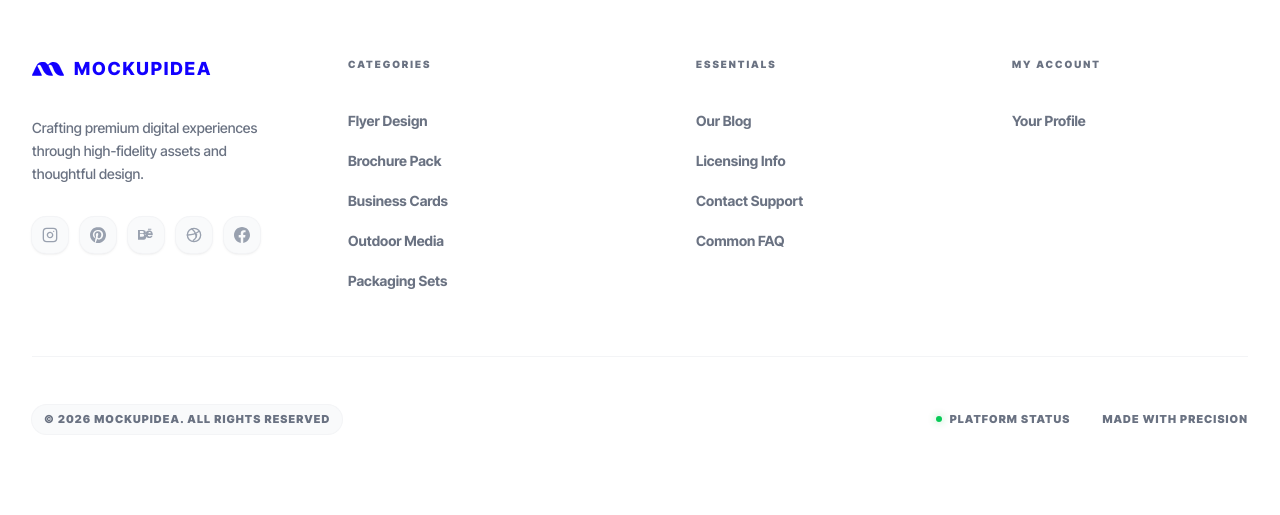
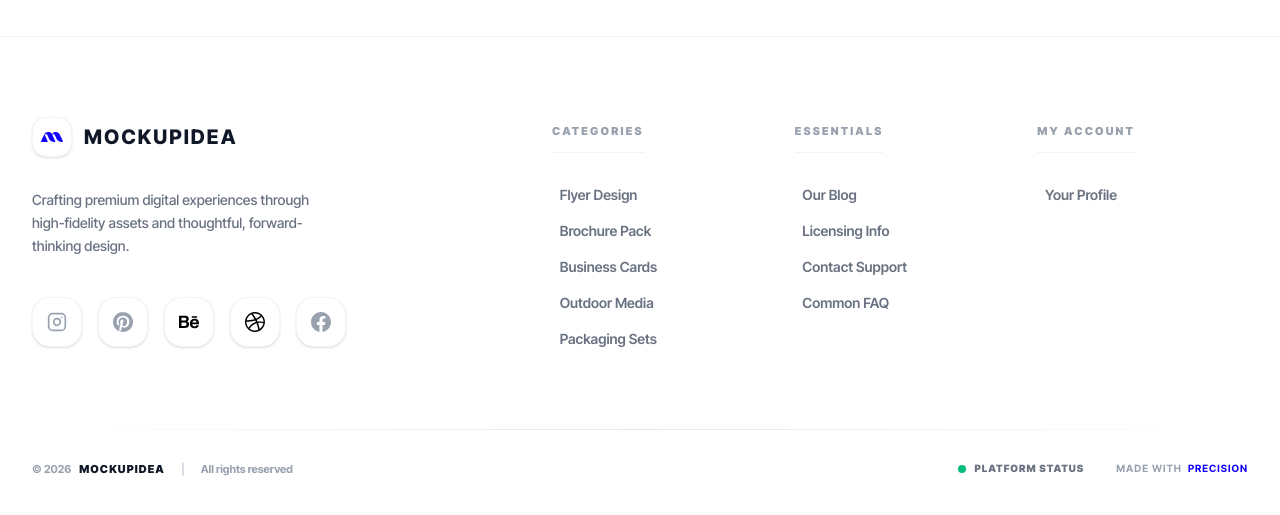
Before and after one commit to Bot444cyber/Monkframe_v2, a Next.js app in the folder frontend/: page / in a window 1280 px wide. Shown: the part 1513-2028 px from the top of the page. Before the commit the page ends 1995 px from the top, so only its background shows below. Built offline with nearby package versions, Linux system fonts and the light colour scheme; no server answers.

Commit message:
feat: implement footer component with social media links and brand icons

```diff
--- a/frontend/src/components/Footer.tsx
+++ b/frontend/src/components/Footer.tsx
@@ -7,19 +7,23 @@ import { useAuth } from '@/context/AuthContext';
 // ── Custom Brand Icons (High-Fidelity SVGs for premium look) ────────────────
 const SocialIcons = {
   Instagram: () => (
-    <svg viewBox="0 0 24 24" fill="none" stroke="currentColor" strokeWidth="2" strokeLinecap="round" strokeLinejoin="round" className="w-4 h-4"><rect x="2" y="2" width="20" height="20" rx="5" ry="5" /><path d="M16 11.37A4 4 0 1 1 12.63 8 4 4 0 0 1 16 11.37z" /><line x1="17.5" y1="6.5" x2="17.51" y2="6.5" /></svg>
+    <svg viewBox="0 0 24 24" fill="none" stroke="currentColor" strokeWidth="2" strokeLinecap="round" strokeLinejoin="round" className="w-4 h-4 md:w-5 md:h-5"><rect x="2" y="2" width="20" height="20" rx="5" ry="5" /><path d="M16 11.37A4 4 0 1 1 12.63 8 4 4 0 0 1 16 11.37z" /><line x1="17.5" y1="6.5" x2="17.51" y2="6.5" /></svg>
   ),
   Facebook: () => (
-    <svg viewBox="0 0 24 24" fill="currentColor" className="w-4 h-4"><path d="M24 12.073C24 5.404 18.627 0 12 0S0 5.404 0 12.073C0 18.1 4.388 23.094 10.125 24v-8.437H7.078v-3.49h3.047v-2.66c0-3.025 1.792-4.697 4.533-4.697 1.312 0 2.686.236 2.686.236v2.97h-1.513c-1.491 0-1.956.93-1.956 1.886v2.265h3.328l-.532 3.49h-2.796V24C19.612 23.094 24 18.1 24 12.073z" /></svg>
+    <svg viewBox="0 0 24 24" fill="currentColor" className="w-4 h-4 md:w-5 md:h-5"><path d="M24 12.073C24 5.404 18.627 0 12 0S0 5.404 0 12.073C0 18.1 4.388 23.094 10.125 24v-8.437H7.078v-3.49h3.047v-2.66c0-3.025 1.792-4.697 4.533-4.697 1.312 0 2.686.236 2.686.236v2.97h-1.513c-1.491 0-1.956.93-1.956 1.886v2.265h3.328l-.532 3.49h-2.796V24C19.612 23.094 24 18.1 24 12.073z" /></svg>
   ),
   Behance: () => (
-    <svg viewBox="0 0 24 24" fill="currentColor" className="w-4 h-4"><path d="M6.938 4.503c.702 0 1.34.06 1.92.188.577.13 1.07.33 1.485.61.41.28.733.65.96 1.12.225.47.34 1.05.34 1.73 0 .74-.17 1.36-.507 1.86-.338.5-.837.9-1.502 1.22.906.26 1.576.72 2.022 1.37.448.66.665 1.45.665 2.36 0 .75-.13 1.39-.41 1.93-.28.55-.67 1-1.16 1.35-.48.348-1.05.6-1.69.75-.64.15-1.31.22-2.01.22H0V4.51h6.938v-.008zm-.34 4.888c.586 0 1.065-.13 1.434-.397.37-.263.55-.68.55-1.24 0-.3-.06-.56-.17-.77-.11-.22-.27-.39-.47-.522-.2-.13-.44-.22-.7-.268-.26-.05-.54-.07-.84-.07H2.92v3.267h3.678zm.19 5.087c.32 0 .618-.034.898-.1.28-.067.52-.18.72-.33.2-.15.36-.35.47-.6.12-.25.17-.56.17-.93 0-.74-.207-1.27-.617-1.6-.41-.33-.95-.49-1.62-.49H2.92v4.05h3.868zm9.255-1.073c.27.67.74 1 1.56 1 .48 0 .89-.12 1.24-.38.34-.256.55-.53.62-.82h2.42c-.38 1.2-1.01 2.06-1.88 2.58-.87.52-1.93.78-3.17.78-.86 0-1.64-.14-2.33-.42-.7-.28-1.29-.67-1.79-1.17-.49-.5-.87-1.1-1.13-1.8-.26-.7-.39-1.47-.39-2.31 0-.82.13-1.58.4-2.28.27-.7.65-1.31 1.14-1.82.49-.51 1.07-.91 1.77-1.19.7-.28 1.45-.43 2.27-.43.93 0 1.74.18 2.44.56.7.37 1.27.88 1.72 1.51.45.63.77 1.35.97 2.15.2.8.28 1.64.24 2.52h-7.26c0 .7.18 1.37.45 2.02zm2.8-4.99c-.22-.63-.66-.94-1.35-.94-.39 0-.72.07-.97.2-.26.13-.46.3-.62.5-.16.2-.27.41-.33.64-.07.23-.1.45-.11.66h4.01c-.08-.74-.38-1.37-.62-2.01zm-3.88-5.68h5.04v1.28h-5.04V3.63z" /></svg>
+    <div className="relative w-4 h-4 md:w-5 md:h-5">
+      <Image src="/logo/behance-svgrepo-com.svg" alt="Behance" fill className="object-contain filter group-hover:brightness-0 group-hover:invert transition-all duration-300" />
+    </div>
   ),
   Dribbble: () => (
-    <svg viewBox="0 0 24 24" fill="none" stroke="currentColor" strokeWidth="2" strokeLinecap="round" strokeLinejoin="round" className="w-4 h-4"><circle cx="12" cy="12" r="10" /><path d="M8.56 2.74c4.37 2.62 6.12 7.35 7.06 12.04" /><path d="M2 12c5.44.2 11.35-1 17.08-5.14" /><path d="M11 20c4.9-3.1 4.9-9.1 4.9-9.1" /></svg>
+    <div className="relative w-4 h-4 md:w-5 md:h-5">
+      <Image src="/logo/dribbble-svgrepo-com.svg" alt="Dribbble" fill className="object-contain filter group-hover:brightness-0 group-hover:invert transition-all duration-300" />
+    </div>
   ),
   Pinterest: () => (
-    <svg viewBox="0 0 24 24" fill="currentColor" className="w-4 h-4"><path d="M12.017 0C5.396 0 .029 5.367.029 11.987c0 5.079 3.158 9.417 7.618 11.162-.105-.949-.199-2.403.041-3.439.219-.937 1.406-5.966 1.406-5.966s-.359-.72-.359-1.781c0-1.668.967-2.914 2.171-2.914 1.023 0 1.518.769 1.518 1.69 0 1.029-.655 2.568-.994 3.995-.283 1.194.599 2.169 1.777 2.169 2.133 0 3.772-2.249 3.772-5.495 0-2.873-2.064-4.882-5.012-4.882-3.414 0-5.418 2.561-5.418 5.207 0 1.031.397 2.138.893 2.738.098.119.112.224.083.345l-.333 1.36c-.053.22-.174.267-.402.161-1.499-.698-2.436-2.889-2.436-4.649 0-3.785 2.75-7.261 7.929-7.261 4.162 0 7.398 2.967 7.398 6.931 0 4.136-2.607 7.464-6.227 7.464-1.216 0-2.359-.631-2.75-1.378l-.748 2.853c-.271 1.043-1.002 2.35-1.492 3.146 1.124.347 2.317.535 3.554.535 6.607 0 11.985-5.365 11.985-11.987C23.97 5.39 18.592.026 11.985.026L12.017 0z" /></svg>
+    <svg viewBox="0 0 24 24" fill="currentColor" className="w-4 h-4 md:w-5 md:h-5"><path d="M12.017 0C5.396 0 .029 5.367.029 11.987c0 5.079 3.158 9.417 7.618 11.162-.105-.949-.199-2.403.041-3.439.219-.937 1.406-5.966 1.406-5.966s-.359-.72-.359-1.781c0-1.668.967-2.914 2.171-2.914 1.023 0 1.518.769 1.518 1.69 0 1.029-.655 2.568-.994 3.995-.283 1.194.599 2.169 1.777 2.169 2.133 0 3.772-2.249 3.772-5.495 0-2.873-2.064-4.882-5.012-4.882-3.414 0-5.418 2.561-5.418 5.207 0 1.031.397 2.138.893 2.738.098.119.112.224.083.345l-.333 1.36c-.053.22-.174.267-.402.161-1.499-.698-2.436-2.889-2.436-4.649 0-3.785 2.75-7.261 7.929-7.261 4.162 0 7.398 2.967 7.398 6.931 0 4.136-2.607 7.464-6.227 7.464-1.216 0-2.359-.631-2.75-1.378l-.748 2.853c-.271 1.043-1.002 2.35-1.492 3.146 1.124.347 2.317.535 3.554.535 6.607 0 11.985-5.365 11.985-11.987C23.97 5.39 18.592.026 11.985.026L12.017 0z" /></svg>
   )
 };
 
@@ -36,28 +40,31 @@ export default function Footer() {
   const canAccessDashboard = ['ADMIN', 'EDITOR'].includes(String(user?.role).toUpperCase()) || (String(user?.role).toUpperCase() === 'DEVELOPER' && user?.dashboard_access);
 
   return (
-    <footer className="mt-20 border-t border-gray-100 bg-white pt-16 pb-12">
-      <div className="max-w-7xl mx-auto px-6 lg:px-8">
+    <footer className="relative mt-32 bg-white border-t border-gray-100 overflow-hidden">
+      <div className="relative max-w-7xl mx-auto px-6 lg:px-8 pt-20 pb-12">
         {/* Main Footer Grid */}
-        <div className="grid grid-cols-2 md:grid-cols-4 gap-12 mb-16">
+        <div className="grid grid-cols-2 md:grid-cols-12 gap-x-8 gap-y-16 mb-20">
+
           {/* Brand Column */}
-          <div className="col-span-2 md:col-span-1">
-            <div className="flex items-center gap-2.5 mb-8 group cursor-default">
-              <div className="w-8 h-8 rounded-lg flex items-center justify-center p-0.5 relative">
-                <Image src="/logo/M_SHAPE.svg" alt="Logo" fill className="object-contain group-hover:rotate-12 transition-transform duration-500" />
+          <div className="col-span-2 md:col-span-4">
+            <div className="flex items-center gap-3 mb-8 group cursor-default">
+              <div className="relative w-10 h-10 rounded-xl bg-white border border-gray-100 shadow-sm flex items-center justify-center overflow-hidden transition-all duration-500 group-hover:shadow-blue-500/20 group-hover:border-blue-100">
+                <Image src="/logo/M_SHAPE.svg" alt="Logo" fill className="object-contain p-2 group-hover:scale-110 transition-transform duration-500" />
               </div>
-              <span className="font-extrabold tracking-widest text-lg text-blue-600">MOCKUPIDEA</span>
+              <span className="font-extrabold tracking-widest text-xl text-gray-900 group-hover:text-blue-600 transition-colors duration-300">
+                MOCKUPIDEA
+              </span>
             </div>
-            <p className="text-sm text-gray-500 leading-relaxed font-medium mb-8 max-w-[240px]">
-              Crafting premium digital experiences through high-fidelity assets and thoughtful design.
+            <p className="text-sm text-gray-500 leading-relaxed font-medium mb-10 max-w-[280px]">
+              Crafting premium digital experiences through high-fidelity assets and thoughtful, forward-thinking design.
             </p>
-            <div className="flex flex-wrap items-center gap-3">
+            <div className="flex flex-wrap items-center gap-4">
               {SOCIAL_LINKS.map((social) => (
                 <a
                   key={social.name}
                   href={social.href}
                   aria-label={social.name}
-                  className="p-2.5 bg-gray-50 text-gray-400 hover:bg-blue-600 hover:text-white rounded-xl transition-all duration-300 group shadow-sm ring-1 ring-gray-100 border-0"
+                  className="relative flex items-center justify-center p-3 sm:p-3.5 bg-white text-gray-400 rounded-2xl shadow-sm border border-gray-100 transition-all duration-300 group hover:-translate-y-1 hover:shadow-lg hover:shadow-blue-600/20 hover:border-blue-600 hover:bg-blue-600 hover:text-white"
                 >
                   <social.icon />
                 </a>
@@ -65,53 +72,96 @@ export default function Footer() {
             </div>
           </div>
 
-          {/* Column 2: Browse */}
+          {/* Spacer */}
+          <div className="hidden md:block md:col-span-1" />
+
+          {/* Links Columns Container */}
+          <div className="col-span-2 md:col-span-7 grid grid-cols-2 sm:grid-cols-3 gap-8">
+            {/* Column 1: Browse */}
             <div>
-            <h4 className="text-[10px] font-black uppercase tracking-[0.2em] text-gray-500 mb-8 py-1">Categories</h4>
+              <h4 className="text-[11px] font-black uppercase tracking-[0.2em] text-gray-400 mb-8 pb-3 border-b border-gray-200/50 inline-block">Categories</h4>
               <ul className="space-y-4">
-              <li><Link href="/?category=Flyer" className="text-sm font-bold text-gray-500 hover:text-blue-600 transition-colors">Flyer Design</Link></li>
-              <li><Link href="/?category=Brochure" className="text-sm font-bold text-gray-500 hover:text-blue-600 transition-colors">Brochure Pack</Link></li>
-              <li><Link href="/?category=Business Card" className="text-sm font-bold text-gray-500 hover:text-blue-600 transition-colors">Business Cards</Link></li>
-              <li><Link href="/?category=Outdoor" className="text-sm font-bold text-gray-500 hover:text-blue-600 transition-colors">Outdoor Media</Link></li>
-              <li><Link href="/?category=Packaging" className="text-sm font-bold text-gray-500 hover:text-blue-600 transition-colors">Packaging Sets</Link></li>
+                {[
+                  { name: 'Flyer Design', link: '/?category=Flyer' },
+                  { name: 'Brochure Pack', link: '/?category=Brochure' },
+                  { name: 'Business Cards', link: '/?category=Business Card' },
+                  { name: 'Outdoor Media', link: '/?category=Outdoor' },
+                  { name: 'Packaging Sets', link: '/?category=Packaging' },
+                ].map(item => (
+                  <li key={item.name}>
+                    <Link href={item.link} className="group flex items-center text-sm font-semibold text-gray-500 hover:text-blue-600 transition-colors duration-300 w-fit">
+                      <span className="opacity-0 -ml-2 group-hover:opacity-100 group-hover:ml-0 transition-all duration-300 text-blue-600 mr-2 text-[10px]">▶</span>
+                      {item.name}
+                    </Link>
+                  </li>
+                ))}
               </ul>
             </div>
 
-          {/* Column 3: Company */}
-          <div className="md:pl-8">
-            <h4 className="text-[10px] font-black uppercase tracking-[0.2em] text-gray-500 mb-8 py-1">Essentials</h4>
+            {/* Column 2: Essentials */}
+            <div>
+              <h4 className="text-[11px] font-black uppercase tracking-[0.2em] text-gray-400 mb-8 pb-3 border-b border-gray-200/50 inline-block">Essentials</h4>
               <ul className="space-y-4">
-              <li><Link href="/blog" className="text-sm font-bold text-gray-500 hover:text-blue-600 transition-colors">Our Blog</Link></li>
-              <li><Link href="/licenses" className="text-sm font-bold text-gray-500 hover:text-blue-600 transition-colors">Licensing Info</Link></li>
-              <li><Link href="/contact" className="text-sm font-bold text-gray-500 hover:text-blue-600 transition-colors">Contact Support</Link></li>
-              <li><Link href="/faq" className="text-sm font-bold text-gray-500 hover:text-blue-600 transition-colors">Common FAQ</Link></li>
+                {[
+                  { name: 'Our Blog', link: '/blog' },
+                  { name: 'Licensing Info', link: '/licenses' },
+                  { name: 'Contact Support', link: '/contact' },
+                  { name: 'Common FAQ', link: '/faq' },
+                ].map(item => (
+                  <li key={item.name}>
+                    <Link href={item.link} className="group flex items-center text-sm font-semibold text-gray-500 hover:text-blue-600 transition-colors duration-300 w-fit">
+                      <span className="opacity-0 -ml-2 group-hover:opacity-100 group-hover:ml-0 transition-all duration-300 text-blue-600 mr-2 text-[10px]">▶</span>
+                      {item.name}
+                    </Link>
+                  </li>
+                ))}
               </ul>
             </div>
 
-          {/* Column 4: Platform */}
-          <div className="md:pl-8">
-            <h4 className="text-[10px] font-black uppercase tracking-[0.2em] text-gray-500 mb-8 py-1">My Account</h4>
+            {/* Column 3: Platform */}
+            <div>
+              <h4 className="text-[11px] font-black uppercase tracking-[0.2em] text-gray-400 mb-8 pb-3 border-b border-gray-200/50 inline-block">My Account</h4>
               <ul className="space-y-4">
-              <li><Link href="/profile" className="text-sm font-bold text-gray-500 hover:text-blue-600 transition-colors">Your Profile</Link></li>
+                <li>
+                  <Link href="/profile" className="group flex items-center text-sm font-semibold text-gray-500 hover:text-blue-600 transition-colors duration-300 w-fit">
+                    <span className="opacity-0 -ml-2 group-hover:opacity-100 group-hover:ml-0 transition-all duration-300 text-blue-600 mr-2 text-[10px]">▶</span>
+                    Your Profile
+                  </Link>
+                </li>
                 {canAccessDashboard && (
-                <li><Link href="/dashboard" className="text-sm font-bold text-gray-500 hover:text-blue-600 transition-colors">Admin Portal</Link></li>
+                  <li>
+                    <Link href="/dashboard" className="group flex items-center text-sm font-semibold text-gray-500 hover:text-blue-600 transition-colors duration-300 w-fit">
+                      <span className="opacity-0 -ml-2 group-hover:opacity-100 group-hover:ml-0 transition-all duration-300 text-blue-600 mr-2 text-[10px]">▶</span>
+                      Admin Portal
+                    </Link>
+                  </li>
                 )}
               </ul>
             </div>
           </div>
+        </div>
 
         {/* Bottom Bar */}
-        <div className="pt-12 border-t border-gray-100 flex flex-col sm:flex-row justify-between items-center gap-6">
-          <p className="text-[11px] font-black uppercase tracking-widest text-gray-500 bg-gray-50 px-3 py-1.5 rounded-full ring-1 ring-gray-100">
-            © 2026 MOCKUPIDEA. All rights reserved
+        <div className="pt-8 w-full flex flex-col md:flex-row justify-between items-center gap-6 relative">
+          {/* Subtle top border that fades out at edges */}
+          <div className="absolute top-0 left-0 w-full h-[1px] bg-linear-to-r from-transparent via-gray-200 to-transparent" />
+
+          <p className="flex items-center gap-2 text-[11px] font-bold text-gray-400">
+            © {new Date().getFullYear()} <span className="text-gray-900 font-black tracking-widest">MOCKUPIDEA</span>
+            <span className="hidden sm:inline text-gray-300 mx-2">|</span>
+            <span className="hidden sm:inline">All rights reserved</span>
           </p>
-          <div className="flex gap-8">
-            <a href="#" className="flex items-center gap-2 text-[11px] font-black uppercase tracking-widest text-gray-500 hover:text-blue-600 transition-all group">
-              <span className="w-1.5 h-1.5 rounded-full bg-green-500 shadow-[0_0_8px_rgba(34,197,94,0.5)] animate-pulse" />
+
+          <div className="flex items-center gap-8">
+            <a href="#" className="flex items-center gap-2 text-[10px] font-black uppercase tracking-widest text-gray-500 hover:text-gray-900 transition-all group">
+              <span className="relative flex h-2 w-2">
+                <span className="animate-ping absolute inline-flex h-full w-full rounded-full bg-emerald-400 opacity-75"></span>
+                <span className="relative inline-flex rounded-full h-2 w-2 bg-emerald-500 group-hover:bg-emerald-400 transition-colors"></span>
+              </span>
               Platform Status
             </a>
-            <p className="text-[11px] font-black uppercase tracking-widest text-gray-500">
-              Made with Precision
+            <p className="text-[10px] font-bold uppercase tracking-widest text-gray-400 flex items-center gap-1.5">
+              Made with <span className="text-blue-600">Precision</span>
             </p>
           </div>
         </div>
```
Also changed, not shown: frontend/public/logo/behance-svgrepo-com.svg (added), frontend/public/logo/dribbble-svgrepo-com.svg (added). Lines whose indentation alone changed are shown as unchanged.
